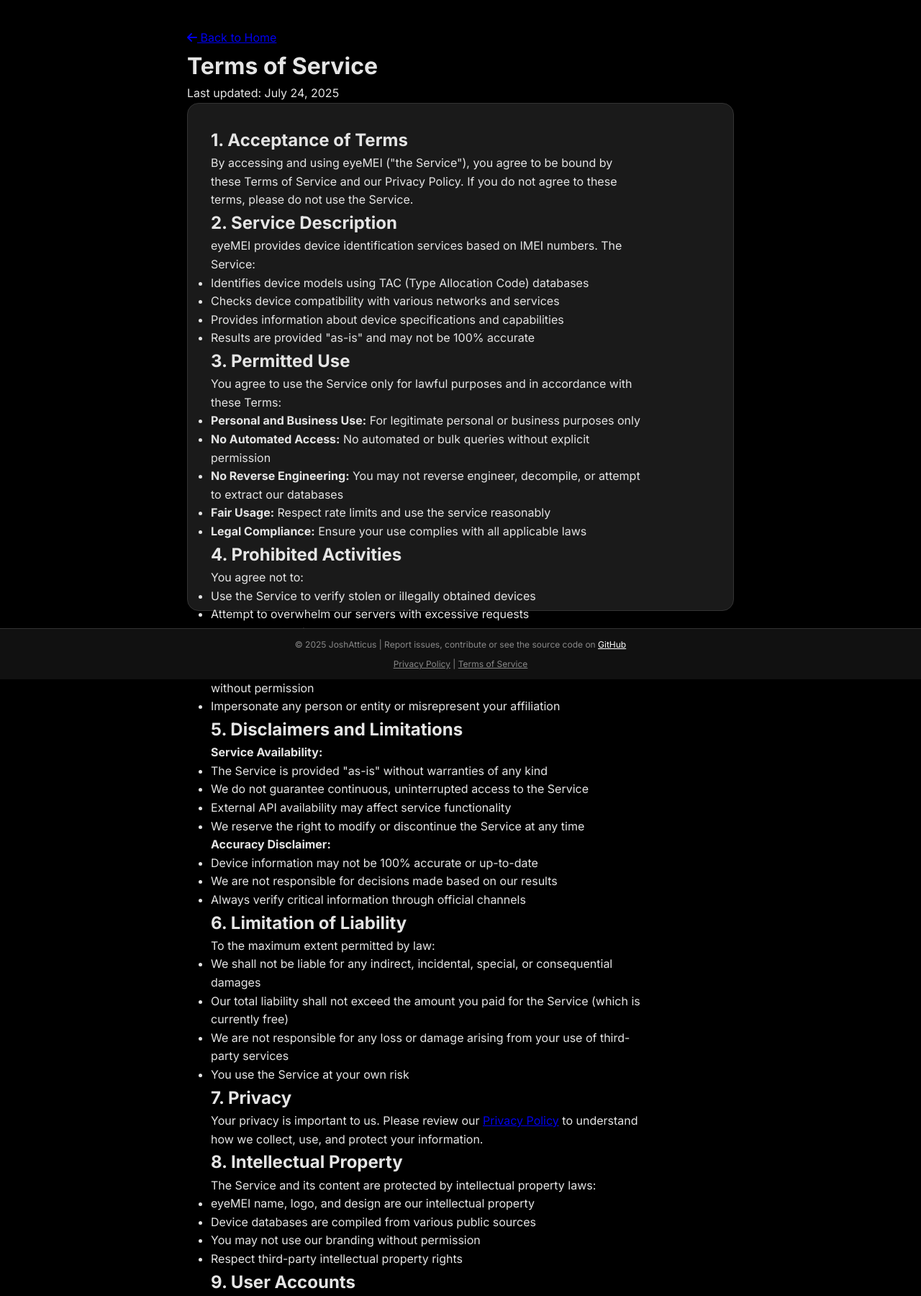
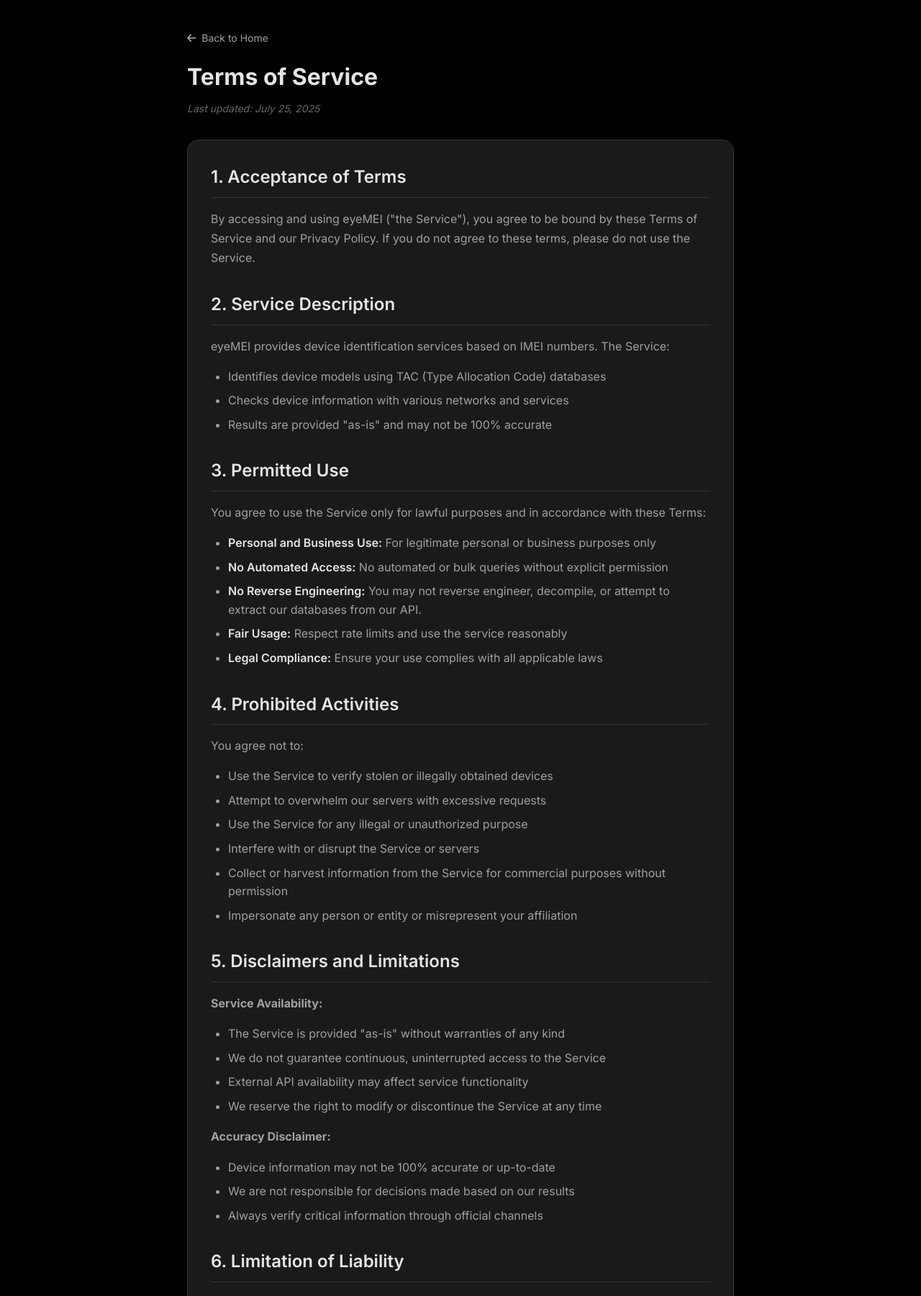
Before and after one commit to JoshAtticus/eyeMEI, a Flask app: page /terms-of-service in a window 1280 px wide. Shown: the part 119-1920 px from the top of the page at 72% size. Run offline with Flask 3, Linux system fonts and the light colour scheme.

Commit message:
legal stuff

```diff
--- a/static/css/style.css
+++ b/static/css/style.css
@@ -13,6 +13,7 @@
 /* For Firefox */
 html {
     scrollbar-width: none;
+    scroll-behavior: smooth;
 }
 
 /* For IE and Edge */
@@ -754,11 +755,124 @@ body {
     border-color: #45a049;
 }
 
+.page-header {
+    margin-bottom: 32px;
+}
+
+.back-link {
+    display: inline-flex;
+    align-items: center;
+    gap: 8px;
+    color: #a0a0a0;
+    text-decoration: none;
+    font-size: 14px;
+    margin-bottom: 16px;
+    transition: color 0.3s ease;
+}
+
+.back-link:hover {
+    color: #e5e5e5;
+}
+
+.page-header h1 {
+    font-size: 32px;
+    font-weight: 700;
+    color: #e5e5e5;
+    margin-bottom: 8px;
+}
+
+.last-updated {
+    color: #666666;
+    font-size: 14px;
+    font-style: italic;
+}
+
+.content-section {
+    margin-bottom: 40px;
+}
+
 .policy-content {
-    max-width: 600px;
-    max-height: 80vh;
+    max-width: none;
+    max-height: none;
+    display: block;
+}
+
+.policy-content h2 {
+    color: #e5e5e5;
+    font-size: 24px;
+    font-weight: 600;
+    margin: 32px 0 16px 0;
+    padding-bottom: 8px;
+    border-bottom: 1px solid #333333;
+}
+
+.policy-content h2:first-of-type {
+    margin-top: 0;
+}
+
+.policy-content h3 {
+    color: #e5e5e5;
+    font-size: 20px;
+    font-weight: 600;
+    margin: 24px 0 12px 0;
+}
+
+.policy-content p {
+    color: #a0a0a0;
+    line-height: 1.7;
+    margin-bottom: 16px;
+    font-size: 16px;
+}
+
+.policy-content ul {
+    margin: 16px 0;
+    padding-left: 24px;
+}
+
+.policy-content li {
+    color: #a0a0a0;
+    margin-bottom: 8px;
+    line-height: 1.6;
+}
+
+.policy-content li strong {
+    color: #e5e5e5;
+    font-weight: 600;
+}
+
+.policy-content a {
+    color: #4CAF50;
+    text-decoration: underline;
+    transition: color 0.3s ease;
+}
+
+.policy-content a:hover {
+    color: #45a049;
+}
+
+.policy-summary-box {
+    background: rgba(76, 175, 80, 0.1);
+    border: 1px solid rgba(76, 175, 80, 0.3);
+    border-radius: 12px;
+    padding: 20px;
+    margin: 32px 0;
+}
+
+.policy-summary-box h3 {
+    color: #4CAF50;
+    font-size: 18px;
+    font-weight: 600;
+    margin-bottom: 12px;
     display: flex;
-    flex-direction: column;
+    align-items: center;
+    gap: 8px;
+}
+
+.policy-summary-box p {
+    color: #b8b8b8;
+    margin-bottom: 0;
+    font-size: 15px;
+    line-height: 1.6;
 }
 
 .policy-content h4 {
@@ -1003,6 +1117,34 @@ body {
 
     .policy-content {
         max-width: none;
-        max-height: calc(100vh - 40px);
+        max-height: none;
+    }
+
+    .policy-content h2 {
+        font-size: 20px;
+        margin: 24px 0 12px 0;
+    }
+
+    .policy-content h3 {
+        font-size: 18px;
+        margin: 20px 0 10px 0;
+    }
+
+    .policy-content p,
+    .policy-content li {
+        font-size: 14px;
+    }
+
+    .page-header h1 {
+        font-size: 28px;
+    }
+
+    .policy-summary-box {
+        padding: 16px;
+        margin: 24px 0;
+    }
+
+    .policy-summary-box h3 {
+        font-size: 16px;
     }
 }
--- a/templates/index.html
+++ b/templates/index.html
@@ -191,7 +191,6 @@
                     <h5>What we collect:</h5>
                     <ul>
                         <li>TAC (first 8 digits of IMEI) for device identification & service improvement</li>
-                        <li>Anonymous usage statistics</li>
                         <li>IP Address for ratelimiting and abuse prevention</li>
                         <li>No other information or full IMEIs are stored</li>
                     </ul>
--- a/templates/terms-of-service.html
+++ b/templates/terms-of-service.html
@@ -29,7 +29,7 @@
                     Back to Home
                 </a>
                 <h1>Terms of Service</h1>
-                <p class="last-updated">Last updated: July 24, 2025</p>
+                <p class="last-updated">Last updated: July 25, 2025</p>
             </div>
 
             <section class="content-section">
@@ -42,8 +42,7 @@
                         <p>eyeMEI provides device identification services based on IMEI numbers. The Service:</p>
                         <ul>
                             <li>Identifies device models using TAC (Type Allocation Code) databases</li>
-                            <li>Checks device compatibility with various networks and services</li>
-                            <li>Provides information about device specifications and capabilities</li>
+                            <li>Checks device information with various networks and services</li>
                             <li>Results are provided "as-is" and may not be 100% accurate</li>
                         </ul>
 
@@ -52,7 +51,7 @@
                         <ul>
                             <li><strong>Personal and Business Use:</strong> For legitimate personal or business purposes only</li>
                             <li><strong>No Automated Access:</strong> No automated or bulk queries without explicit permission</li>
-                            <li><strong>No Reverse Engineering:</strong> You may not reverse engineer, decompile, or attempt to extract our databases</li>
+                            <li><strong>No Reverse Engineering:</strong> You may not reverse engineer, decompile, or attempt to extract our databases from our API.</li>
                             <li><strong>Fair Usage:</strong> Respect rate limits and use the service reasonably</li>
                             <li><strong>Legal Compliance:</strong> Ensure your use complies with all applicable laws</li>
                         </ul>
@@ -96,16 +95,7 @@
                         <h2>7. Privacy</h2>
                         <p>Your privacy is important to us. Please review our <a href="/privacy-policy">Privacy Policy</a> to understand how we collect, use, and protect your information.</p>
 
-                        <h2>8. Intellectual Property</h2>
-                        <p>The Service and its content are protected by intellectual property laws:</p>
-                        <ul>
-                            <li>eyeMEI name, logo, and design are our intellectual property</li>
-                            <li>Device databases are compiled from various public sources</li>
-                            <li>You may not use our branding without permission</li>
-                            <li>Respect third-party intellectual property rights</li>
-                        </ul>
-
-                        <h2>9. User Accounts</h2>
+                        <h2>8. User Accounts</h2>
                         <p>Currently, eyeMEI does not require user accounts. If we implement account features in the future:</p>
                         <ul>
                             <li>You will be responsible for maintaining account security</li>
@@ -114,7 +104,7 @@
                             <li>We may suspend or terminate accounts for violations</li>
                         </ul>
 
-                        <h2>10. Modifications to Terms</h2>
+                        <h2>9. Modifications to Terms</h2>
                         <p>We may update these Terms of Service from time to time:</p>
                         <ul>
                             <li>Material changes will be indicated by updating the "Last updated" date</li>
@@ -122,7 +112,7 @@
                             <li>We encourage periodic review of these terms</li>
                         </ul>
 
-                        <h2>11. Termination</h2>
+                        <h2>10. Termination</h2>
                         <p>We may terminate or suspend access to the Service:</p>
                         <ul>
                             <li>Immediately for violations of these Terms</li>
@@ -131,18 +121,13 @@
                             <li>You may stop using the Service at any time</li>
                         </ul>
 
-                        <h2>12. Governing Law</h2>
+                        <h2>11. Governing Law</h2>
                         <p>These Terms are governed by the laws of Australia. Any disputes shall be resolved in Australian courts.</p>
 
-                        <h2>13. Contact Information</h2>
-                        <p>For questions about these Terms of Service:</p>
-                        <ul>
-                            <li>Visit our <a href="https://github.com/JoshAtticus/eyeMEI" target="_blank">GitHub repository</a></li>
-                            <li>Open an issue for terms-related questions</li>
-                            <li>Review our documentation and FAQ</li>
-                        </ul>
+                        <h2>12. Contact Information</h2>
+                        <p>For questions about these Terms of Service, email us at <a href="mailto:legal@eyemei.cc">legal@eyemei.cc</a>.</p>
 
-                        <h2>14. Severability</h2>
+                        <h2>13. Severability</h2>
                         <p>If any provision of these Terms is found to be invalid or unenforceable, the remaining provisions shall remain in full force and effect.</p>
 
                         <div class="policy-summary-box">
```
Also changed, not shown: templates/privacy-policy.html (+5 -12 lines).
